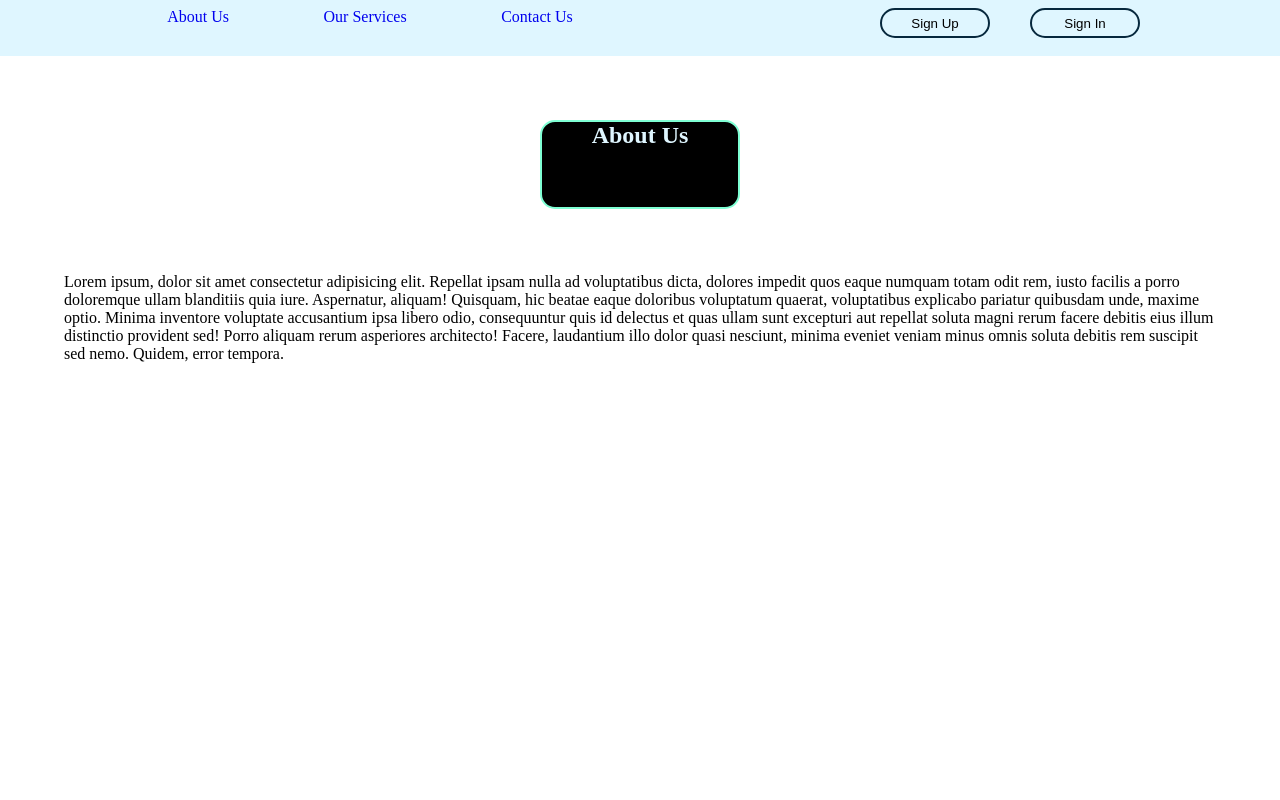
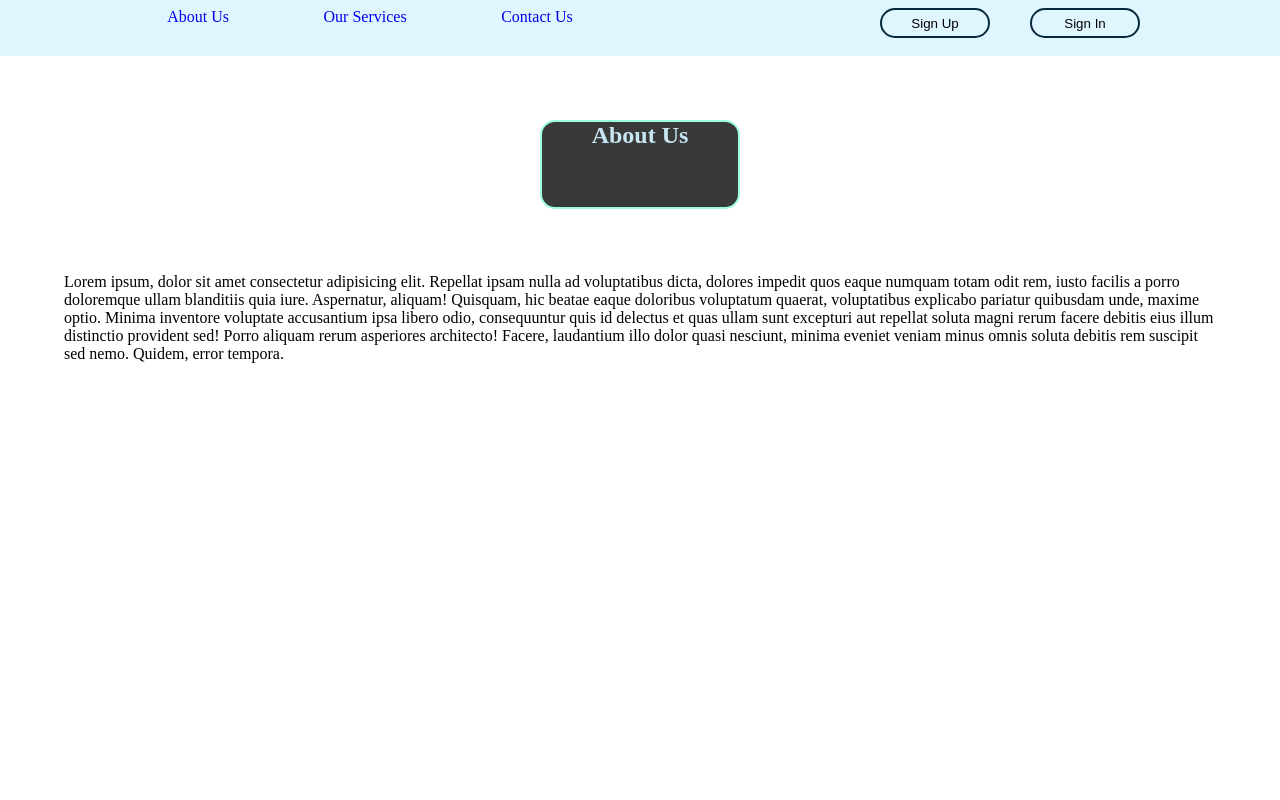
Before and after one commit to fidashn/Find-Alternative, a React (Create React App) app: page /about-us in a window 1280 px wide. Shown: the top 800 px of the page. Built offline with nearby package versions, Linux system fonts and the light colour scheme; the HTML template or start-up script is replaced by a standard one.

Commit message:
changed the title's color & back ground

```diff
--- a/src/App.css
+++ b/src/App.css
@@ -246,8 +246,9 @@ width: 300px;
     text-align: center;
     border: 2px  aquamarine solid;
     border-radius: 15px;
-    background-color: black;
-    color: #DFF6FF;
+    background-color: rgb(8, 8, 8);
+    opacity: 0.8;
+    color: #b9e1f1;
     width: 200px;
     height: 120px;
   }
```
